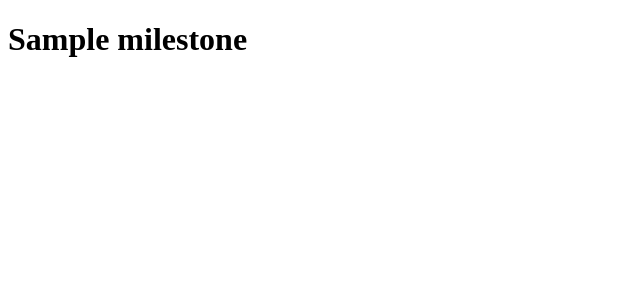
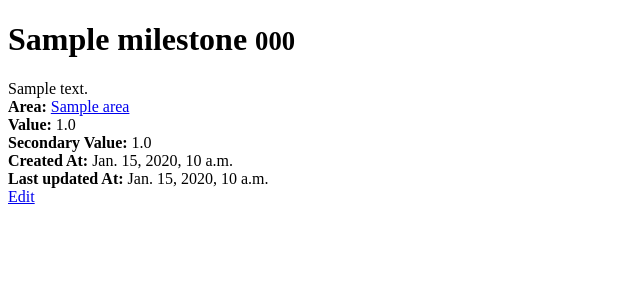
Before and after one commit to tian2992/afinidata_core, a Django app: page /milestones/1/ in a window 1280 px wide. Shown: the top 300 px of the page, without its empty margins (0-640 px from the left). Run offline with Django 3.2, Linux system fonts and the light colour scheme; tables that the repository leaves empty hold one stand-in row (values such as "Sample post").

Commit message:
View and edit links in views

```diff
--- a/areas/templates/areas/area.html
+++ b/areas/templates/areas/area.html
@@ -20,5 +20,8 @@
         {% endfor %}
     </ul>
 
-    <a href="{% url 'areas:index' %}">Regresar</a>
+    <div class="links">
+        <a href="{% url 'areas:edit' id=area.pk %}">Edit</a> -
+        <a href="{% url 'areas:index' %}">Back</a>
+    </div>
 {% endblock %}
--- a/milestones/templates/milestones/milestone.html
+++ b/milestones/templates/milestones/milestone.html
@@ -5,5 +5,30 @@
 {% endblock %}
 
 {% block content %}
-    <h1>{{ milestone.name }}</h1>
+    <h1>{{ milestone.name }} <small>{{ milestone.code }}</small></h1>
+
+    <div class="content">
+        {{ milestone.description }}
+    </div>
+
+    <div class="properties">
+        <strong>Area: </strong>
+        <a href="{% url 'areas:area' id=milestone.area.pk %}">{{ milestone.area.name }}</a>
+        <br>
+        <strong>Value: </strong>
+        <span>{{ milestone.value }}</span>
+        <br>
+        <strong>Secondary Value: </strong>
+        <span>{{ milestone.secondary_value }}</span>
+        <br>
+        <strong>Created At: </strong>
+        <span>{{ milestone.created_at }}</span>
+        <br>
+        <strong>Last updated At: </strong>
+        <span>{{ milestone.updated_at }}</span>
+    </div>
+
+    <div class="links">
+        <a href="{% url 'milestones:edit' id=milestone.pk%}">Edit</a>
+    </div>
 {% endblock %}
```
